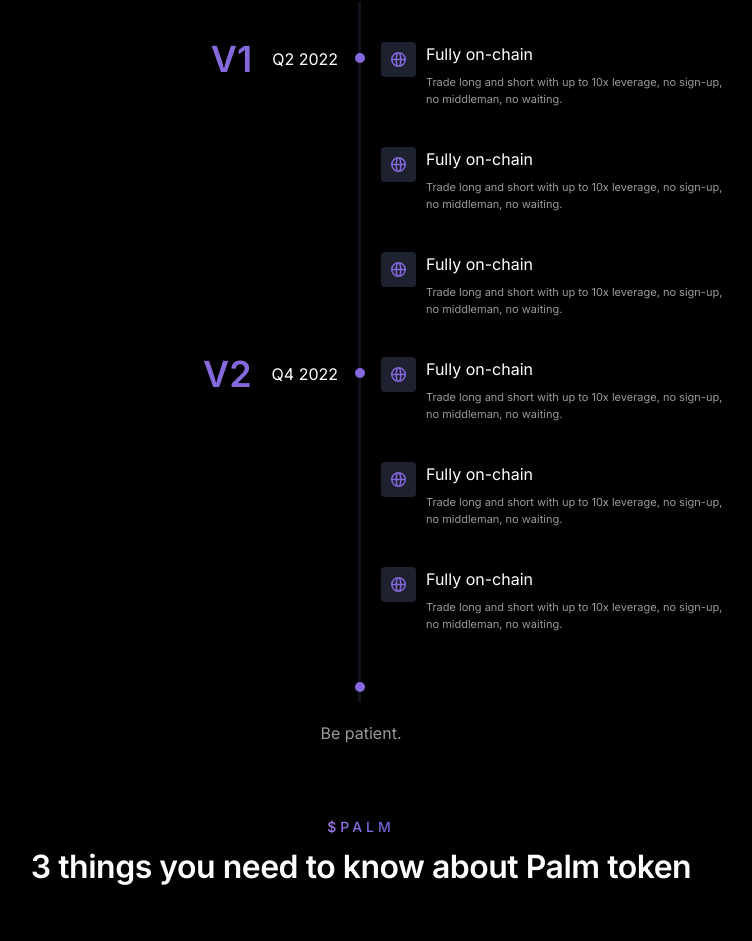
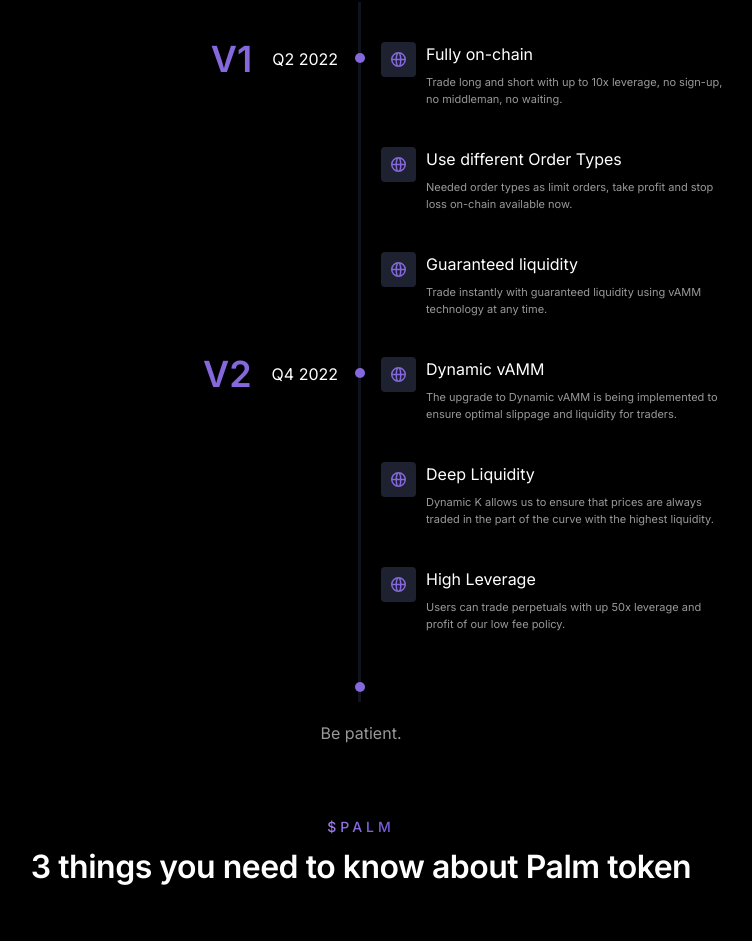
Before and after one commit to SuperStar391/palmswap-lp, a React (Create React App) app: page / in a window 1280 px wide. Shown: the part 2319-3260 px from the top of the page, without its empty margins (279-1031 px from the left). Built offline with nearby package versions, Linux system fonts and the light colour scheme; no server answers.

Commit message:
fix issue

```diff
--- a/src/components/Roadmap/index.tsx
+++ b/src/components/Roadmap/index.tsx
@@ -205,11 +205,11 @@
                       marginBottom: "8px",
                     }}
                   >
-                    Fully on-chain
+                    Use different Order Types
                   </Typography>
                   <Typography sx={{ fontSize: "11px", opacity: 0.6 }}>
-                    Trade long and short with up to 10x leverage, no sign-up, no
-                    middleman, no waiting.
+                    Needed order types as limit orders, take profit and stop
+                    loss on-chain available now.
                   </Typography>
                 </Box>
               </Box>
@@ -236,11 +236,11 @@
                       marginBottom: "8px",
                     }}
                   >
-                    Fully on-chain
+                    Guaranteed liquidity
                   </Typography>
                   <Typography sx={{ fontSize: "11px", opacity: 0.6 }}>
-                    Trade long and short with up to 10x leverage, no sign-up, no
-                    middleman, no waiting.
+                    Trade instantly with guaranteed liquidity using vAMM
+                    technology at any time.
                   </Typography>
                 </Box>
               </Box>
@@ -271,11 +271,11 @@
                       marginBottom: "8px",
                     }}
                   >
-                    Fully on-chain
+                    Dynamic vAMM
                   </Typography>
                   <Typography sx={{ fontSize: "11px", opacity: 0.6 }}>
-                    Trade long and short with up to 10x leverage, no sign-up, no
-                    middleman, no waiting.
+                    The upgrade to Dynamic vAMM is being implemented to ensure
+                    optimal slippage and liquidity for traders.
                   </Typography>
                 </Box>
               </Box>
@@ -302,11 +302,11 @@
                       marginBottom: "8px",
                     }}
                   >
-                    Fully on-chain
+                    Deep Liquidity
                   </Typography>
                   <Typography sx={{ fontSize: "11px", opacity: 0.6 }}>
-                    Trade long and short with up to 10x leverage, no sign-up, no
-                    middleman, no waiting.
+                    Dynamic K allows us to ensure that prices are always traded
+                    in the part of the curve with the highest liquidity.
                   </Typography>
                 </Box>
               </Box>
@@ -333,11 +333,11 @@
                       marginBottom: "8px",
                     }}
                   >
-                    Fully on-chain
+                    High Leverage
                   </Typography>
                   <Typography sx={{ fontSize: "11px", opacity: 0.6 }}>
-                    Trade long and short with up to 10x leverage, no sign-up, no
-                    middleman, no waiting.
+                    Users can trade perpetuals with up 50x leverage and profit
+                    of our low fee policy.
                   </Typography>
                 </Box>
               </Box>
```
